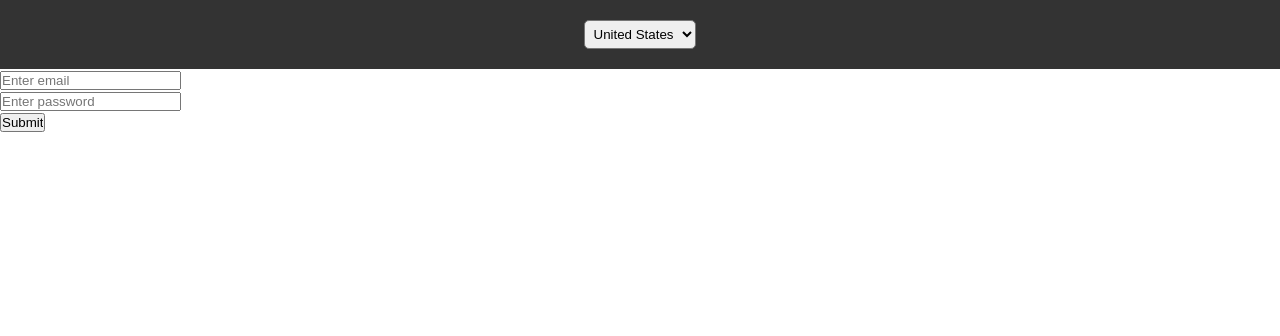
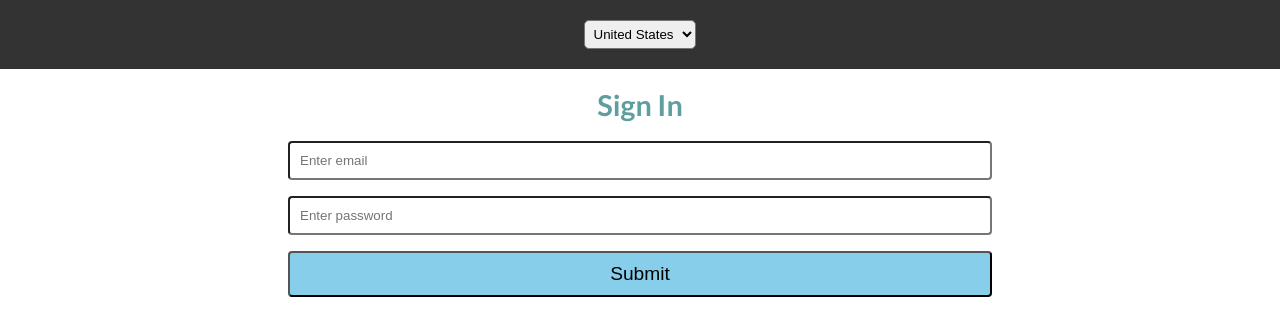
Before and after one commit to endang-ismaya/tvmaze-api-consume, a Next.js app: page /signin in a window 1280 px wide. Shown: the top 336 px of the page. Built offline with nearby package versions, Linux system fonts and the light colour scheme.

Commit message:
5/3/2020: style signin form

```diff
--- a/pages/signin.js
+++ b/pages/signin.js
@@ -1,6 +1,8 @@
 import { useState } from 'react';
 import axios from 'axios';
+import cookies from 'nookies';
 import CustomInput from './../components/customInput/CustomInput';
+import { useRouter } from 'next/router';
 
 const initialState = {
   email: '',
@@ -9,16 +11,25 @@ const initialState = {
 
 const SignIn = () => {
   const [signinInfo, setSigninInfo] = useState(initialState);
+  const router = useRouter();
 
   const handleSubmit = async e => {
     e.preventDefault();
 
-    const res = await axios.post(
-      'https://iwallet-api.herokuapp.com/api/auth/signin',
-      { ...signinInfo }
-    );
+    try {
+      const res = await axios.post(
+        'https://iwallet-api.herokuapp.com/api/auth/signin',
+        { ...signinInfo }
+      );
 
-    console.log(res);
+      cookies.set(null, 'token', res.data.token, {
+        path: '/',
+      });
+
+      router.replace('/[country]', '/us');
+    } catch (error) {
+      console.error(error);
+    }
   };
 
   const handleChange = e => {
@@ -30,6 +41,7 @@ const SignIn = () => {
 
   return (
     <div className="signin">
+      <h3>Sign In</h3>
       <form onSubmit={handleSubmit}>
         <CustomInput
           name="email"
--- a/public/css/global.css
+++ b/public/css/global.css
@@ -108,3 +108,39 @@ select {
   text-decoration: none;
   margin-bottom: 1.45rem;
 }
+
+/* signin form */
+.signin {
+  max-width: 55%;
+  margin: 0 auto;
+}
+
+.signin h3 {
+  text-align: center;
+  margin: 1.2rem 0;
+  font-size: 1.8rem;
+  color: cadetblue;
+}
+
+.signin form {
+  margin-top: 1rem;
+  width: 100%;
+  display: flex;
+  flex-direction: column;
+  justify-content: center;
+}
+
+.signin form input {
+  display: block;
+  margin-bottom: 1rem;
+  padding: 10px;
+  width: 100%;
+  border-radius: 0.25rem;
+  outline: none;
+}
+
+.signin form input[type='submit'] {
+  cursor: pointer;
+  background-color: skyblue;
+  font-size: 1.2rem;
+}
```
